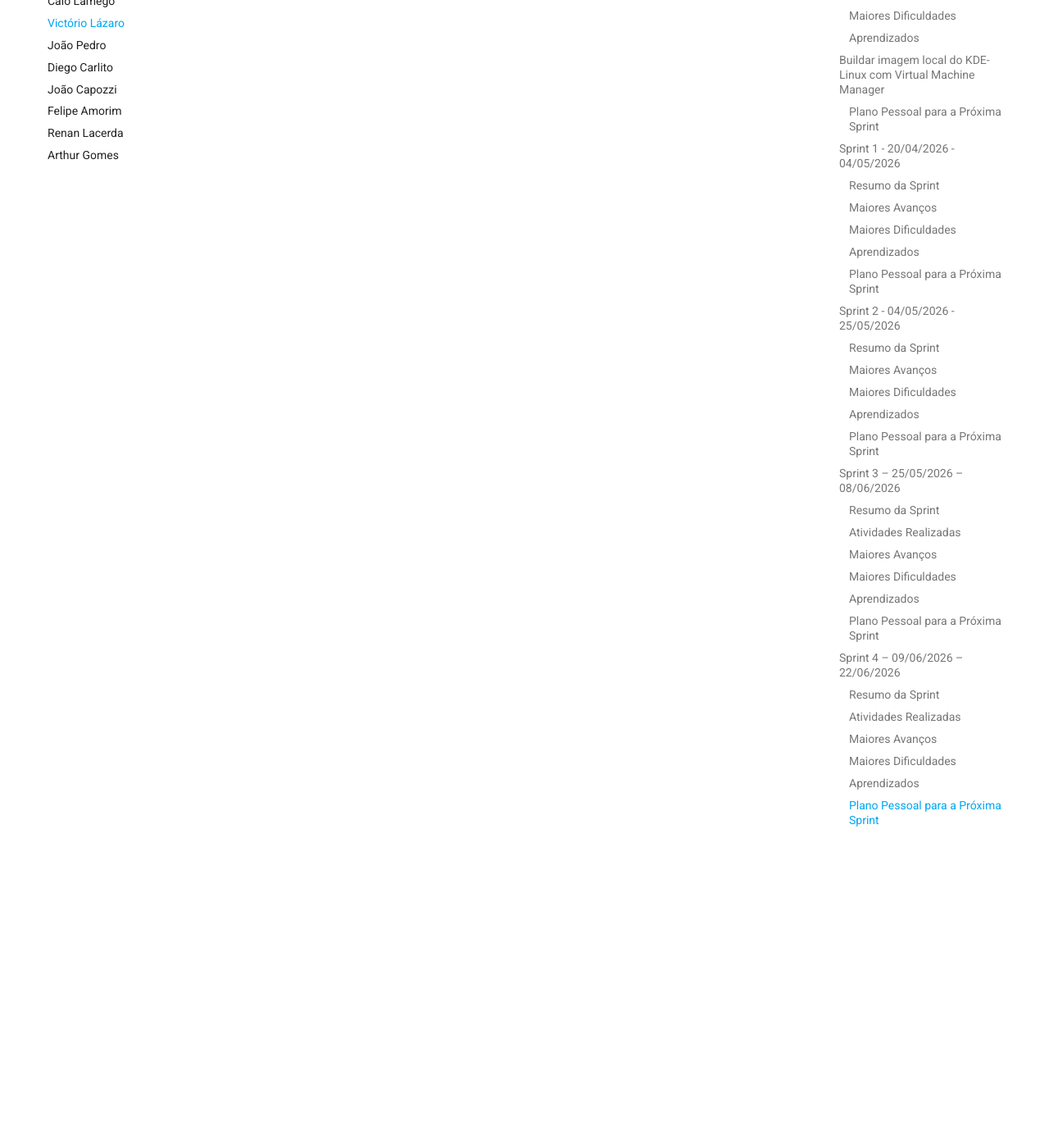
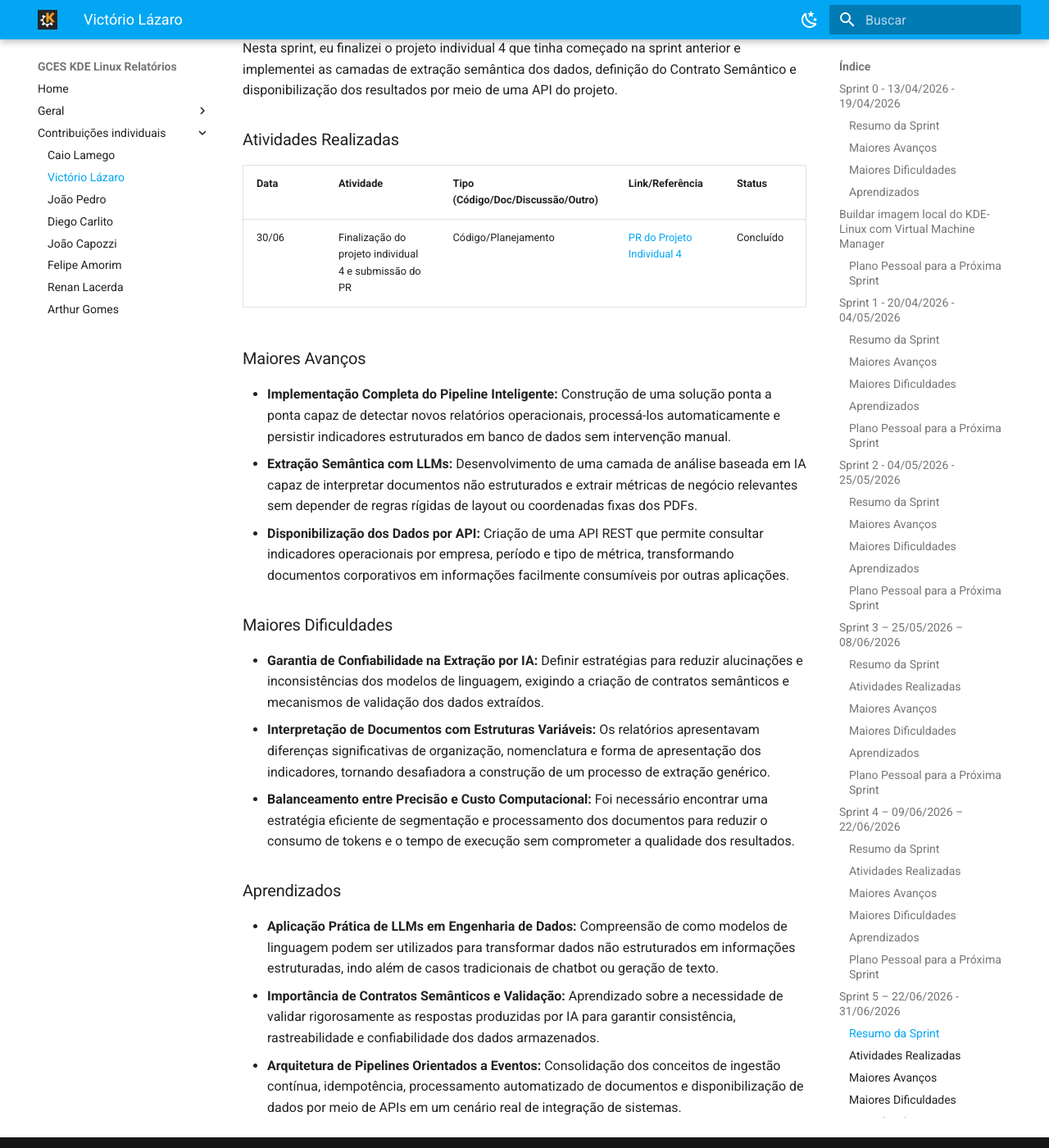
Before and after one commit to caiolamego/GCES-KDELinux-relatorios, an MkDocs documentation site: the page built from docs/contribuicoes_individuais/victoriolazaro/diarioDeBordo.md, in a window 1280 px wide and 1400 px high, scrolled down 16160 px. Shown: the whole window at 82% size. Built offline with MkDocs 1.6.1 and Material for MkDocs 9.7.7, drawn with Linux system fonts in a browser that asks for light colours; some of the changed text lies outside the part shown.

Commit message:
Adicionando relato final

```diff
--- a/docs/contribuicoes_individuais/victoriolazaro/diarioDeBordo.md
+++ b/docs/contribuicoes_individuais/victoriolazaro/diarioDeBordo.md
@@ -267,8 +267,38 @@ Durante a sprint, o foco principal esteve na implementação da camada de coleta
 
 ### Plano Pessoal para a Próxima Sprint
 
-* [ ] Implementar a camada de extração semântica dos relatórios utilizando LLMs.
-* [ ] Definir e validar o Contrato Semântico dos Dados para garantir consistência e evitar alucinações na extração.
-* [ ] Implementar o mecanismo de idempotência para evitar reprocessamento de documentos.
-* [ ] Desenvolver a API REST para consulta dos dados extraídos por empresa e período.
-* [ ] Integrar todas as camadas do pipeline e realizar testes.
+* [x] Implementar a camada de extração semântica dos relatórios utilizando LLMs.
+* [x] Definir e validar o Contrato Semântico dos Dados para garantir consistência e evitar alucinações na extração.
+* [x] Implementar o mecanismo de idempotência para evitar reprocessamento de documentos.
+* [x] Desenvolver a API REST para consulta dos dados extraídos por empresa e período.
+* [x] Integrar todas as camadas do pipeline e realizar testes.
+
+## Sprint 5 – 22/06/2026 - 31/06/2026
+
+### Resumo da Sprint
+
+Nesta sprint, eu finalizei o projeto individual 4 que tinha começado na sprint anterior e implementei as camadas de extração semântica dos dados, definição do Contrato Semântico e disponibilização dos resultados por meio de uma API do projeto.
+
+### Atividades Realizadas
+
+| Data  | Atividade                                                                                                                | Tipo (Código/Doc/Discussão/Outro) | Link/Referência              | Status    |
+| ----- | ------------------------------------------------------------------------------------------------------------------------ | --------------------------------- | ---------------------------- | --------- |
+| 30/06 | Finalização do projeto individual 4 e submissão do PR                                | Código/Planejamento               | [PR do Projeto Individual 4](https://github.com/unb-Sistemas-de-Machine-learning/Projetos-Individuais-2026-1/pull/86)         | Concluído |
+
+### Maiores Avanços
+
+* **Implementação Completa do Pipeline Inteligente:** Construção de uma solução ponta a ponta capaz de detectar novos relatórios operacionais, processá-los automaticamente e persistir indicadores estruturados em banco de dados sem intervenção manual.
+* **Extração Semântica com LLMs:** Desenvolvimento de uma camada de análise baseada em IA capaz de interpretar documentos não estruturados e extrair métricas de negócio relevantes sem depender de regras rígidas de layout ou coordenadas fixas dos PDFs.
+* **Disponibilização dos Dados por API:** Criação de uma API REST que permite consultar indicadores operacionais por empresa, período e tipo de métrica, transformando documentos corporativos em informações facilmente consumíveis por outras aplicações.
+
+### Maiores Dificuldades
+
+* **Garantia de Confiabilidade na Extração por IA:** Definir estratégias para reduzir alucinações e inconsistências dos modelos de linguagem, exigindo a criação de contratos semânticos e mecanismos de validação dos dados extraídos.
+* **Interpretação de Documentos com Estruturas Variáveis:** Os relatórios apresentavam diferenças significativas de organização, nomenclatura e forma de apresentação dos indicadores, tornando desafiadora a construção de um processo de extração genérico.
+* **Balanceamento entre Precisão e Custo Computacional:** Foi necessário encontrar uma estratégia eficiente de segmentação e processamento dos documentos para reduzir o consumo de tokens e o tempo de execução sem comprometer a qualidade dos resultados.
+
+### Aprendizados
+
+* **Aplicação Prática de LLMs em Engenharia de Dados:** Compreensão de como modelos de linguagem podem ser utilizados para transformar dados não estruturados em informações estruturadas, indo além de casos tradicionais de chatbot ou geração de texto.
+* **Importância de Contratos Semânticos e Validação:** Aprendizado sobre a necessidade de validar rigorosamente as respostas produzidas por IA para garantir consistência, rastreabilidade e confiabilidade dos dados armazenados.
+* **Arquitetura de Pipelines Orientados a Eventos:** Consolidação dos conceitos de ingestão contínua, idempotência, processamento automatizado de documentos e disponibilização de dados por meio de APIs em um cenário real de integração de sistemas.
```
